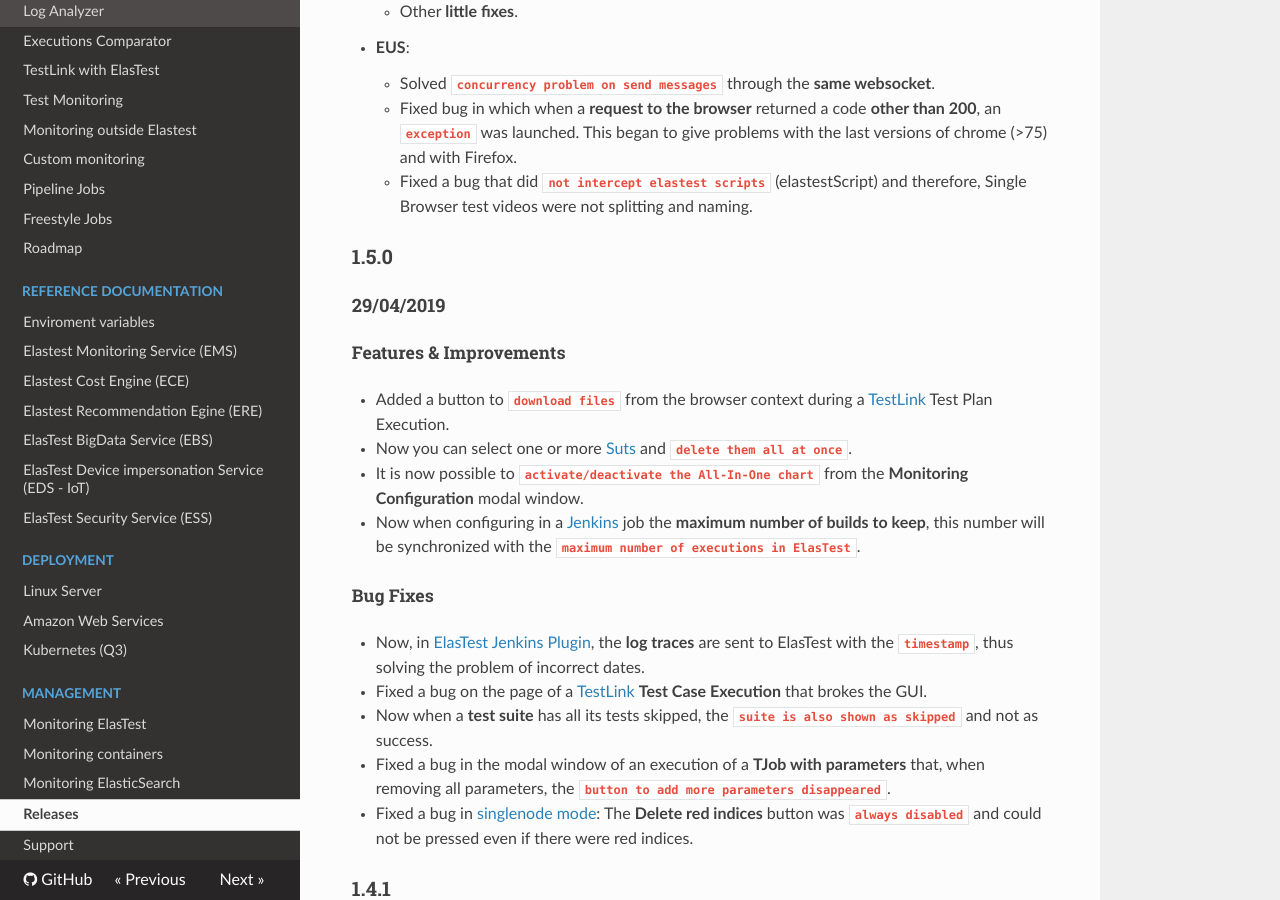
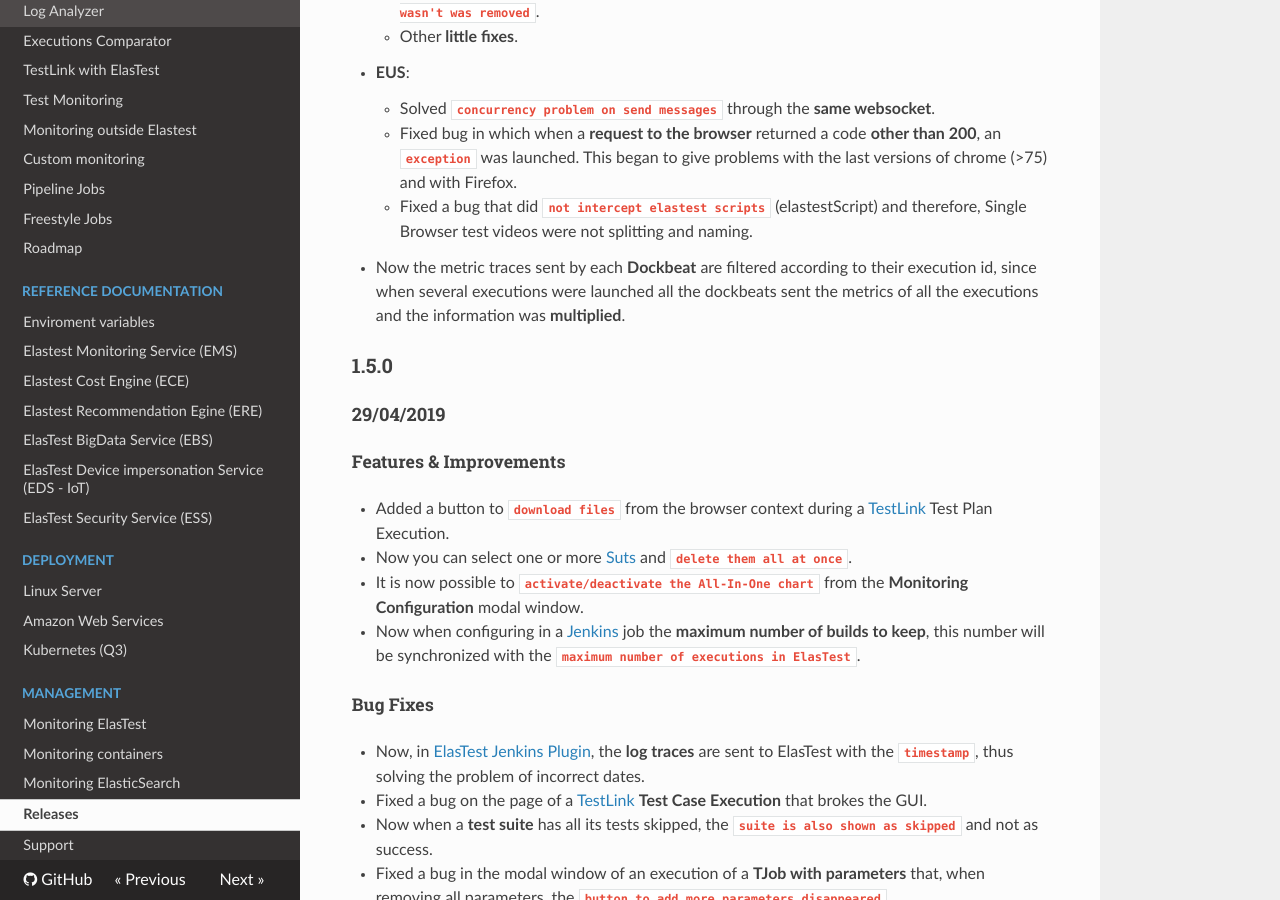
Before and after one commit to elastest/elastest.io-docs, an MkDocs documentation site: the page built from docs/releases/index.md, in a window 1280 px wide and 900 px high, scrolled down 1595 px. Built offline with MkDocs 1.6.1, drawn with Linux system fonts in a browser that asks for light colours; nearby versions of some CDN libraries; old or Windows-style settings are respelled for this version of MkDocs; some of the changed text lies outside the part shown.

Commit message:
Improve docs

```diff
--- a/docs/releases/index.md
+++ b/docs/releases/index.md
@@ -9,7 +9,7 @@
 <!-- ************************* -->
 
 <h3 id="2.0.0" class="small-subtitle">2.0.0</h3>
-<h4 class="smaller-subtitle">08/10/2019</h4>
+<h4 class="smaller-subtitle">15/10/2019</h4>
 
 <h5 class="smaller-subtitle">Features & Improvements</h5>
 
@@ -29,6 +29,7 @@
     -   Now you can **select several TJobs** and **`delete them all at once`** in the Project section.
     -   The **`number of TJobs and Suts`** contained in a project is now **shown** in the global project table.
     -   Now you can **`resize some cards`** like Browser card in <a target="_blank" href="/docs/testlink">TestLink</a> Test Plan execution.
+    -   Now the **Sut Id** is shown in **`TJobExecution`** views and tables
     -   **`Network traces`** received by **Metricbeat** can be displayed now.
     -   It's possible to **`collapse the LogAnalyzer menu`**.
     -   **`Angular`** has been updated to version **`8`** and **`Covalent to 2.1.1`**.
@@ -60,6 +61,7 @@
     -   Solved **`concurrency problem on send messages`** through the **same websocket**.
     -   Fixed bug in which when a **request to the browser** returned a code **other than 200**, an **`exception`** was launched. This began to give problems with the last versions of chrome (>75) and with Firefox.
     -   Fixed a bug that did **`not intercept elastest scripts`** (elastestScript) and therefore, Single Browser test videos were not splitting and naming.
+-   Now the metric traces sent by each **Dockbeat** are filtered according to their execution id, since when several executions were launched all the dockbeats sent the metrics of all the executions and the information was **multiplied**.
 
 <!-- ************************* -->
 <!-- ********* 1.5.0 ********* -->
```
